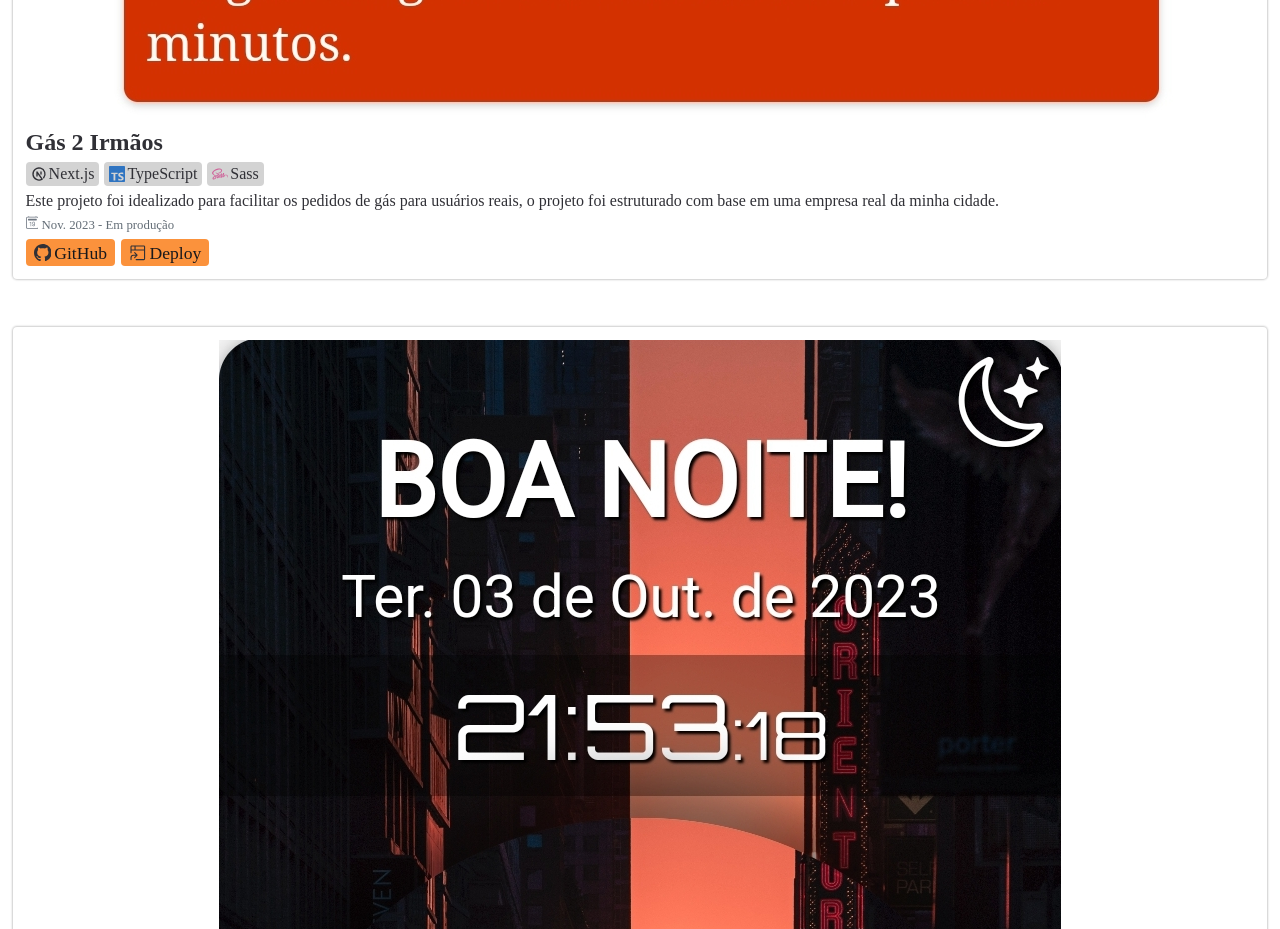
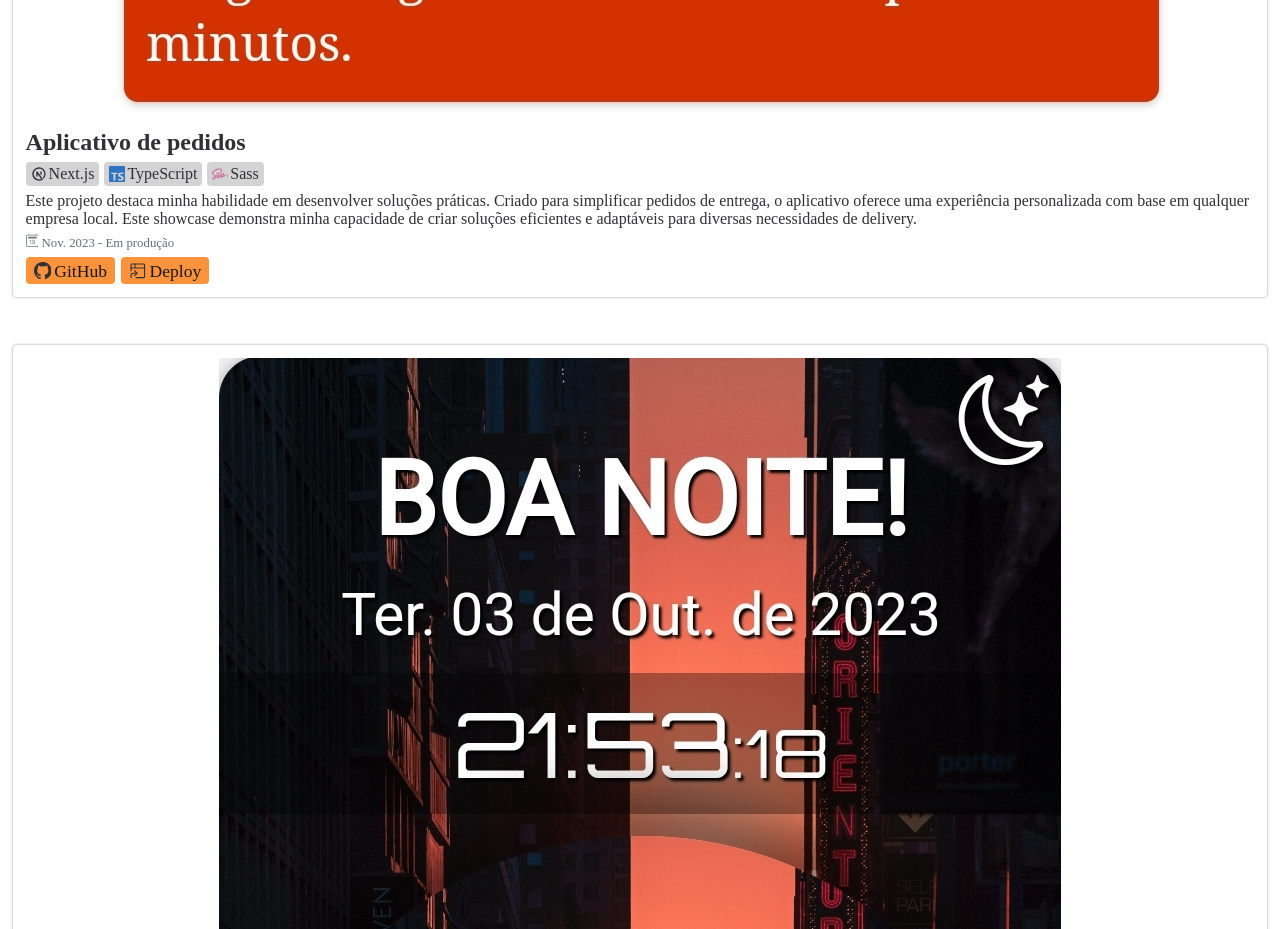
Before and after one commit to douglas-de-vargas/Portfolio, a Next.js app: page / in a window 1280 px wide. Shown: the part 4300-5229 px from the top of the page. Built offline with nearby package versions, Linux system fonts and the light colour scheme.

Commit message:
Descrição de projeto

```diff
--- a/src/components/ProjectCards/dataProjects.ts
+++ b/src/components/ProjectCards/dataProjects.ts
@@ -78,12 +78,12 @@ Obs: Desenvolvi todo o código pelo celular, talvez jogar em um dispositivo móv
   {
     date: '02/11/2023',
     inProduction: true,
-    name: 'Gás 2 Irmãos',
+    name: 'Aplicativo de pedidos',
     image: '/images/projects/projectgas2irmaos.jpg',
     github: 'https://github.com/S1NS3RO/gas2irmaos',
     deploy: 'https://gas2irmaos.vercel.app/',
     link: '#',
-    desc: 'Este projeto foi idealizado para facilitar os pedidos de gás para usuários reais, o projeto foi estruturado com base em uma empresa real da minha cidade.',
+    desc: `Este projeto destaca minha habilidade em desenvolver soluções práticas. Criado para simplificar pedidos de entrega, o aplicativo oferece uma experiência personalizada com base em qualquer empresa local. Este showcase demonstra minha capacidade de criar soluções eficientes e adaptáveis para diversas necessidades de delivery.`,
     code: {
       sass: true,
       nextjs: true,
```
